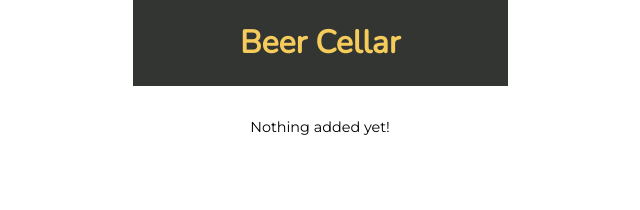
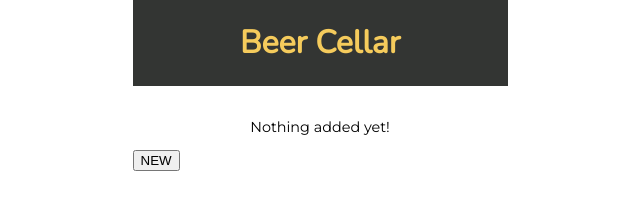
Before and after one commit to ChrisGitmed/beer-cellar, a website: page index.html in a window 1280 px wide. Shown: the whole page, without its empty margins (320-960 px from the left). Drawn offline with nearby package versions, Linux system fonts and the light colour scheme.

Commit message:
Add NEW button

```diff
--- a/index.html
+++ b/index.html
@@ -18,6 +18,7 @@
 
     <main>
       <p class="placeholder-text">Nothing added yet!</p>
+      <button>NEW</button>
     </main>
   </div>
 
```
